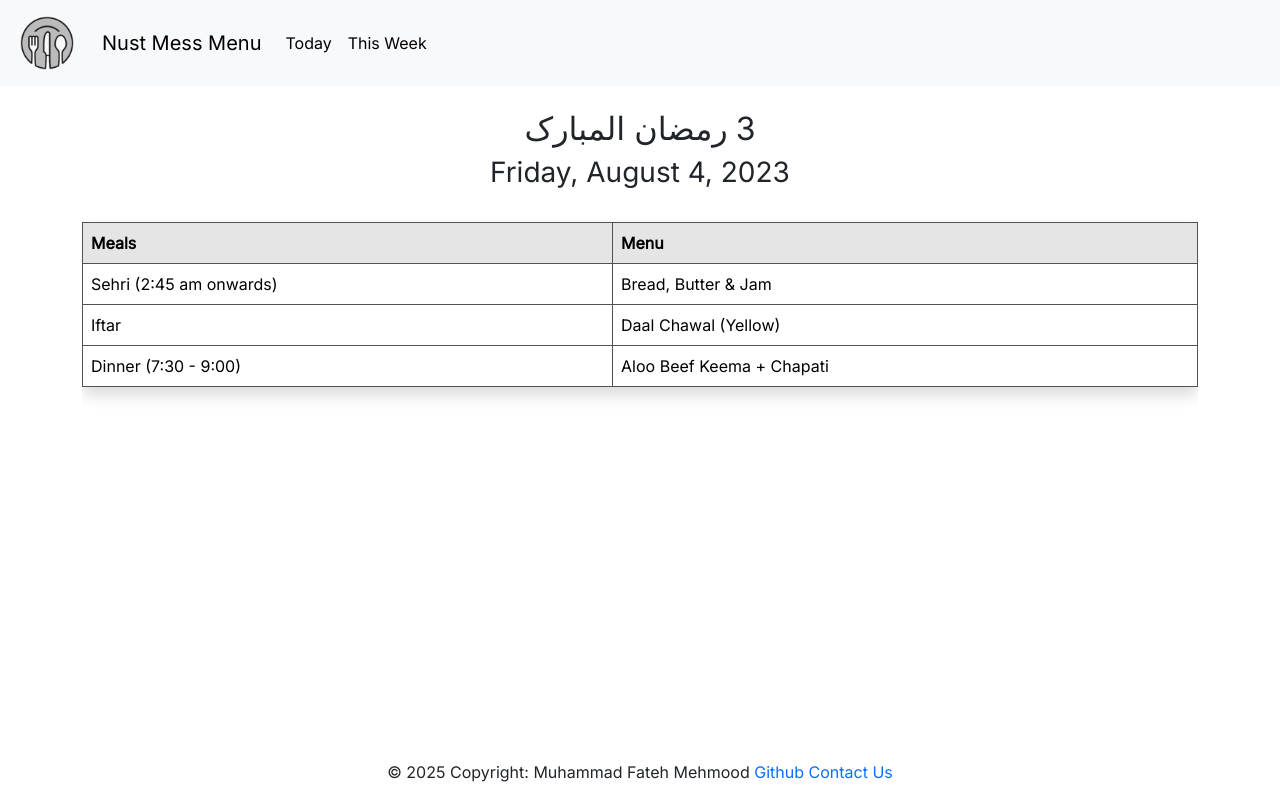
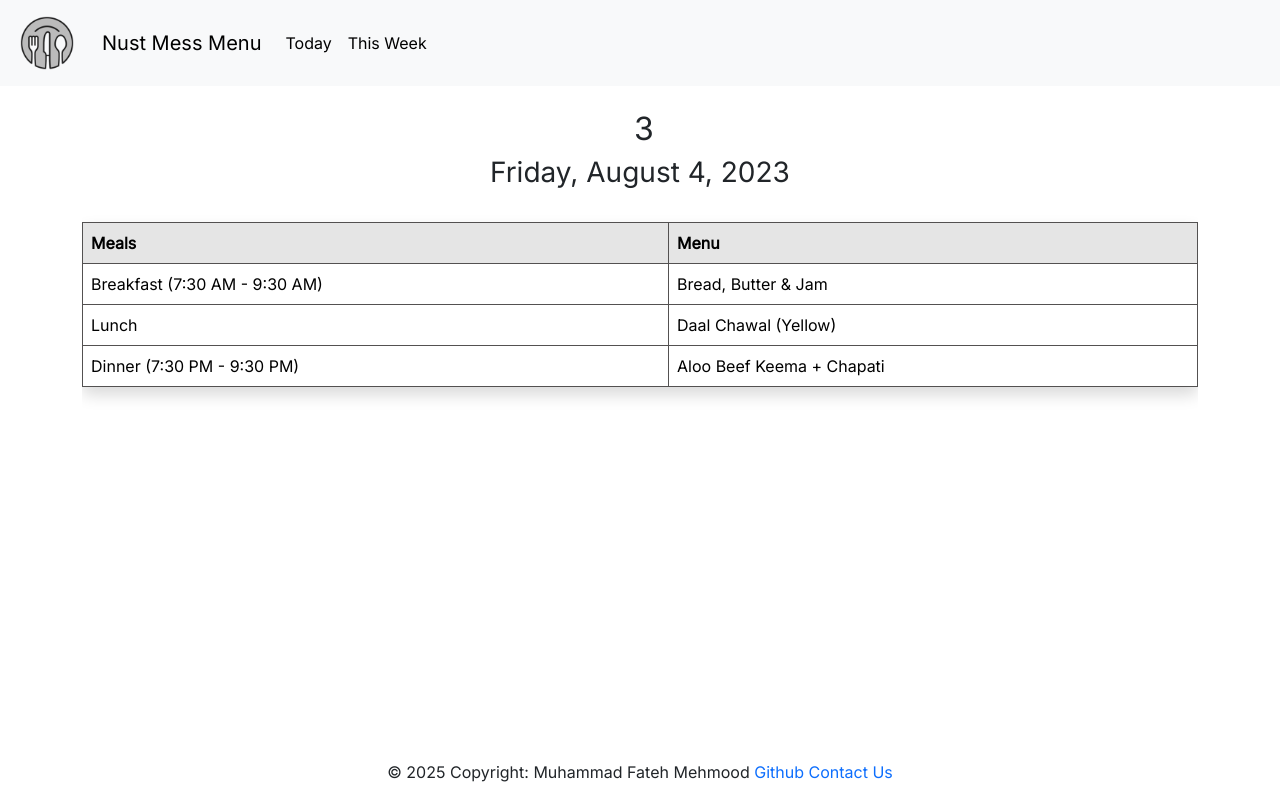
Before and after one commit to fatehmehmood123/Mess-Menu, a React (Create React App) app: page / in a window 1280 px wide. Built offline with nearby package versions, Linux system fonts and the light colour scheme.

Commit message:
Update TodayContainer.js

```diff
--- a/src/components/TodayContainer.js
+++ b/src/components/TodayContainer.js
@@ -22,7 +22,7 @@ export default function TodayContainer(props) {
     <>
       <div className="container my-4">
       <h2 style={{ textAlign: "center" }}>
-          رمضان المبارک <span>{currentDate.getDate() - 1}</span>
+          <span>{currentDate.getDate() - 1}</span>
         </h2>
         <h3 style={{ textAlign: "center" }}>{currentFormattedDate}</h3>
         <div className={`table-container ${isActive ? "active" : ""}`}>
@@ -38,15 +38,15 @@ export default function TodayContainer(props) {
             </thead>
             <tbody>
               <tr>
-                <td>Sehri (2:45 am onwards)</td>
+                <td>Breakfast (7:30 AM - 9:30 AM)</td>
                 <td>{props.breakfast}</td>
               </tr>
               <tr>
-                <td>Iftar</td>
+                <td>Lunch</td>
                 <td>{props.lunch}</td>
               </tr>
               <tr>
-                <td>Dinner (7:30 - 9:00)</td>
+                <td>Dinner (7:30 PM - 9:30 PM)</td>
                 <td>{props.dinner}</td>
               </tr>
             </tbody>
```
